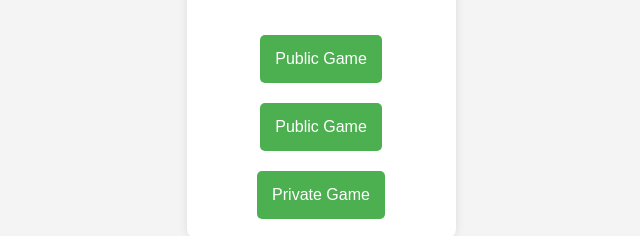
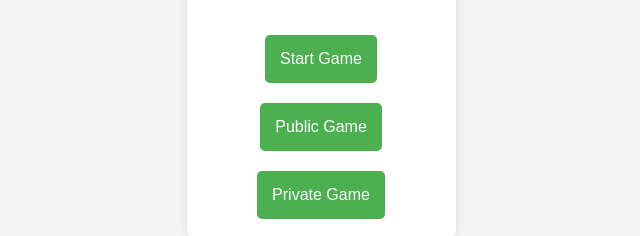
Before and after one commit to TarekChattouti/TicTac-Online, a website: page public/index.html in a window 1280 px wide. Shown: the part 371-607 px from the top of the page, 319-959 px from the left. Drawn offline with Linux system fonts and the light colour scheme; no server answers.

Commit message:
Update index.html

```diff
--- a/public/index.html
+++ b/public/index.html
@@ -88,7 +88,7 @@
         <p>Invite Link:</p>
         <input type="text" id="invite-link" onclick="copyToClipboard()" title="This link is Public !" readonly>
         <br>
-        <a href="#" id="start-game">Public Game</a><a href="public.html">Public Game</a><a href="private.html">Private Game</a>
+        <a href="#" id="start-game">Start Game</a><a href="public.html">Public Game</a><a href="private.html">Private Game</a>
     </div>
     <script>
         function sleep(ms) {
```
